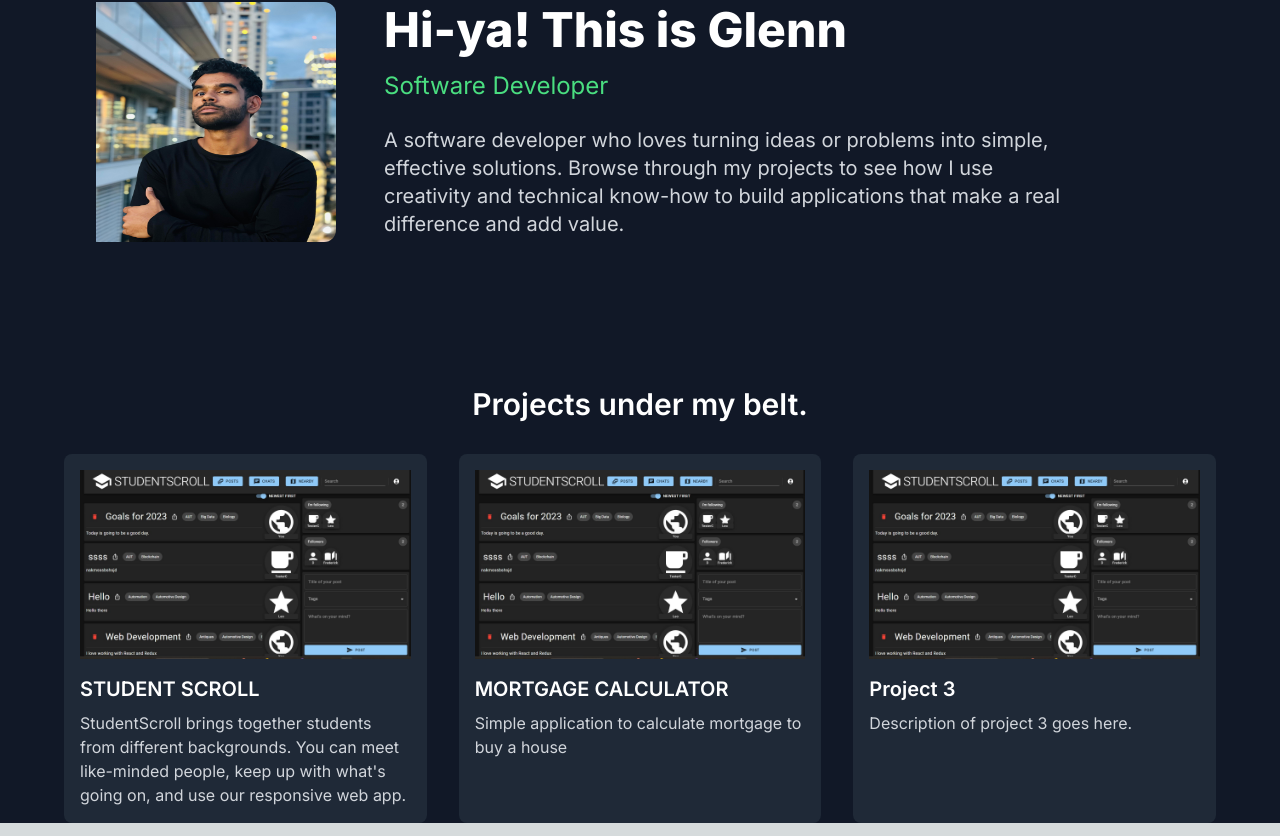
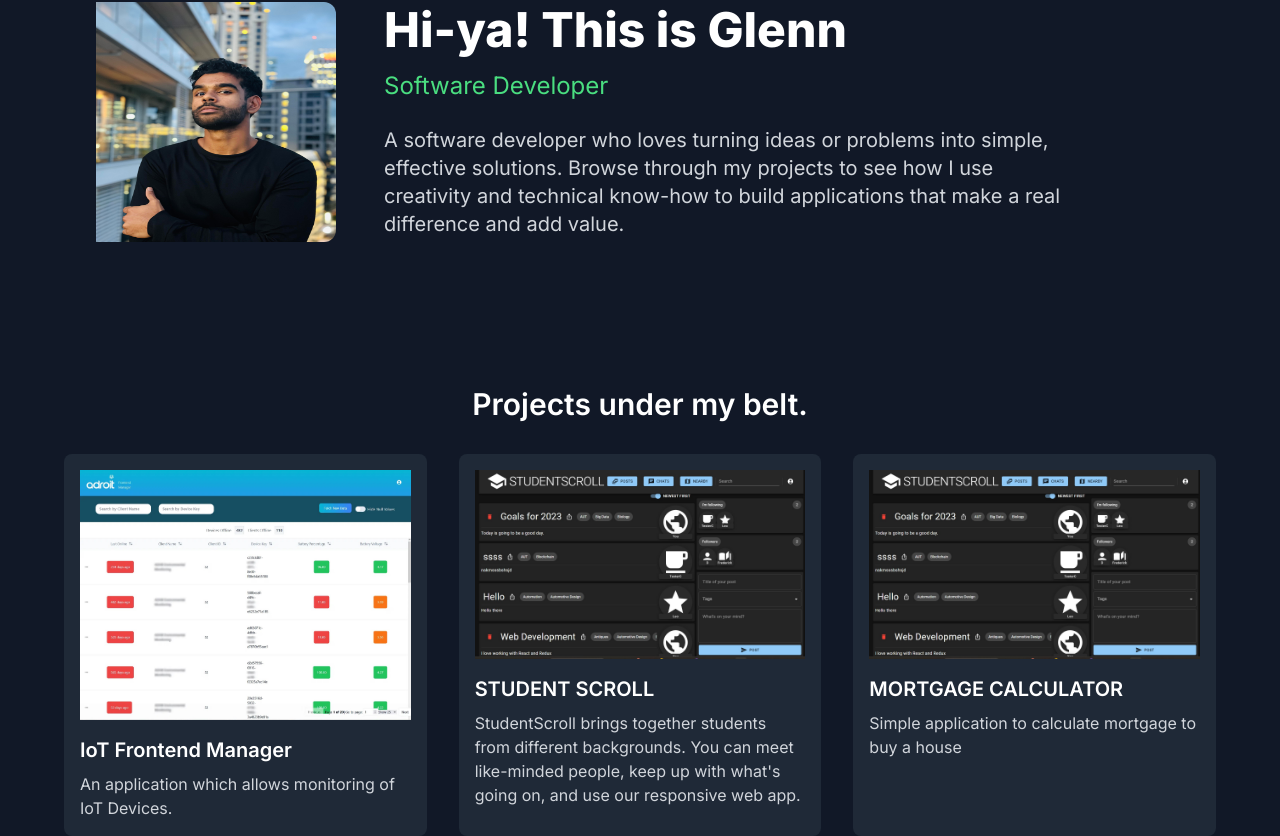
Before and after one commit to Glennpgp/MyPortfolio, a Next.js app: page / in a window 1280 px wide. Shown: the part 162-998 px from the top of the page. Built offline with nearby package versions, Linux system fonts and the light colour scheme.

Commit message:
Added a hyper link to the projects

```diff
--- a/src/app/page.tsx
+++ b/src/app/page.tsx
@@ -83,7 +83,26 @@ export default function Home() {
         </h2>
         <div className="grid grid-cols-1 md:grid-cols-2 lg:grid-cols-3 gap-8 mx-auto max-w-6xl">
           {/* Portfolio Item 1 */}
-          <div className="bg-gray-800 p-4 rounded-lg hover:bg-blue-500 transition-colors duration-300">
+          <a
+            className="bg-gray-800 p-4 rounded-lg hover:bg-blue-500 transition-colors duration-300"
+            href="https://iot-test.miguelemmara.me/"
+          >
+            <Image
+              src="/images/iot.jpg"
+              alt="Project 3"
+              width={300}
+              height={200}
+              layout="responsive"
+            />
+            <h3 className="text-xl font-semibold mt-4">IoT Frontend Manager</h3>
+            <p className="text-gray-300 mt-2">
+              An application which allows monitoring of IoT Devices.
+            </p>
+          </a>
+
+          {/* Portfolio Item 2 */}
+
+          <a className="bg-gray-800 p-4 rounded-lg hover:bg-blue-500 transition-colors duration-300">
             <Image
               src="/images/project1.jpg"
               alt="Description of Project 1"
@@ -97,10 +116,10 @@ export default function Home() {
               You can meet like-minded people, keep up with what&apos;s going
               on, and use our responsive web app.
             </p>
-          </div>
+          </a>
+          {/* Portfolio Item 3 */}
 
-          {/* Portfolio Item 2 */}
-          <div className="bg-gray-800 p-4 rounded-lg hover:bg-blue-500 transition-colors duration-300">
+          <a className="bg-gray-800 p-4 rounded-lg hover:bg-blue-500 transition-colors duration-300">
             <Image
               src="/images/project2.jpg"
               alt="Project 2"
@@ -112,22 +131,7 @@ export default function Home() {
             <p className="text-gray-300 mt-2">
               Simple application to calculate mortgage to buy a house
             </p>
-          </div>
-
-          {/* Portfolio Item 3 */}
-          <div className="bg-gray-800 p-4 rounded-lg hover:bg-blue-500 transition-colors duration-300">
-            <Image
-              src="/images/project3.jpg"
-              alt="Project 3"
-              width={300}
-              height={200}
-              layout="responsive"
-            />
-            <h3 className="text-xl font-semibold mt-4">Project 3</h3>
-            <p className="text-gray-300 mt-2">
-              Description of project 3 goes here.
-            </p>
-          </div>
+          </a>
         </div>
       </section>
     </div>
```
Also changed, not shown: public/images/iot.jpg (added), public/images/iot.webp (added).
